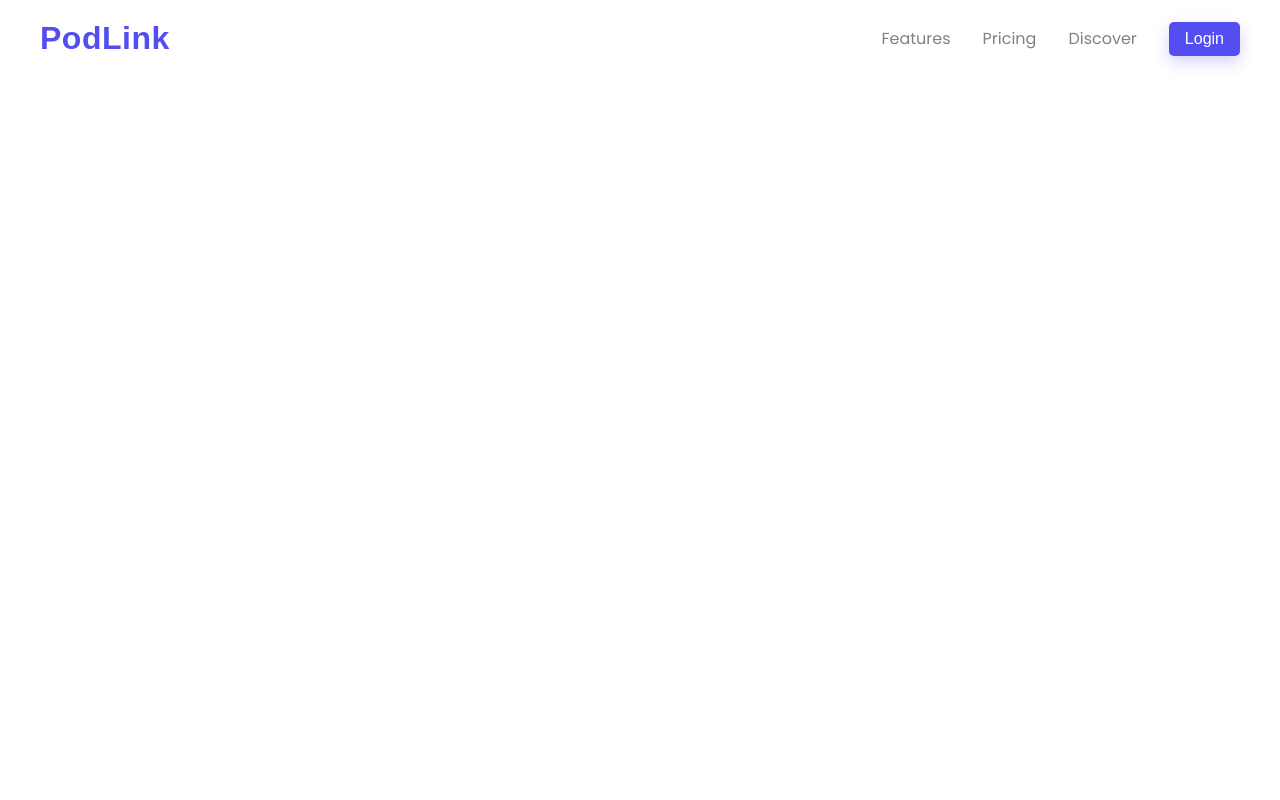
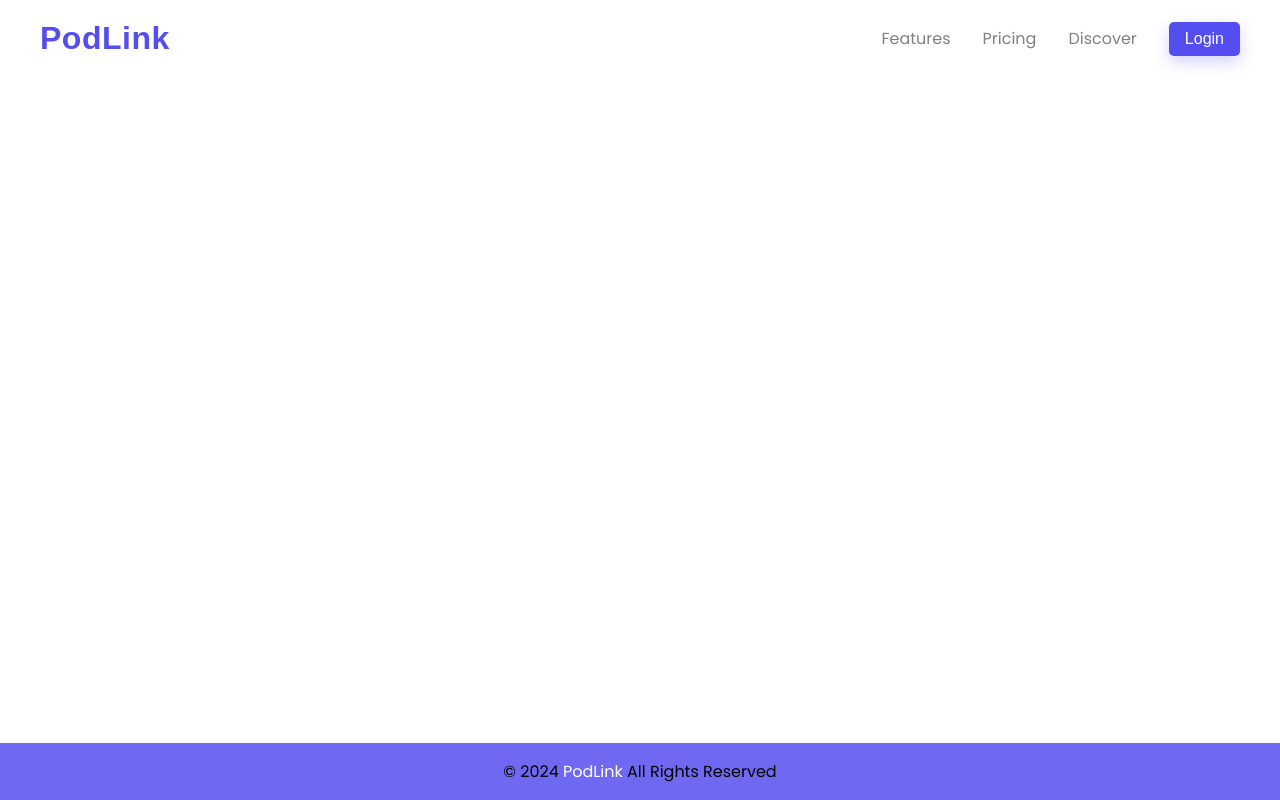
Before and after one commit to awaisyasin/PodLink-demo, a Django app: page / in a window 1280 px wide. Run offline with Django 4.2, Linux system fonts and the light colour scheme; some web fonts are replaced.

Commit message:
Add footer

```diff
--- a/static/css/base.css
+++ b/static/css/base.css
@@ -21,5 +21,14 @@ body {
     margin: 0;
     padding: 0;
     font-family: var(--secondary-font);
-    font-weight: 400;
+    display: flex;
+    flex-direction: column;
+    min-height: 100vh;
 }
+
+main {
+    flex: 1 0 auto;
+    display: flex;
+    align-items: center;
+    justify-content: center;
+}
--- a/static/css/buttons.css
+++ b/static/css/buttons.css
@@ -2,10 +2,17 @@
     padding: 8px 16px;
     border: none;
     cursor: pointer;
-    color: #fff;
     font-weight: 400;
-    background-color: var(--primary-color);
     font-size: 1rem;
     border-radius: 5px;
+}
+
+.btn-primary {
+    color: #fff;
+    background-color: var(--primary-color);
     box-shadow: 0 6px 15px 0 rgba(111, 105, 242, 0.3);
 }
+
+.btn-primary:active {
+    box-shadow: none;
+}
--- a/static/css/footer.css
+++ b/static/css/footer.css
@@ -0,0 +1,13 @@
+footer {
+    background-color: var(--accent-color);
+    display: flex;
+    justify-content: center;
+    align-items: center;
+    margin-top: auto;
+    flex: 0 0 auto;
+}
+
+footer a {
+    text-decoration: none;
+    color: #fff;
+}
--- a/templates/footer.html
+++ b/templates/footer.html
@@ -0,0 +1,7 @@
+{% load static %}
+
+<link rel="stylesheet" href="{% static 'css/footer.css' %}">
+
+<footer>
+    <p>&copy; 2024 <a href='#'>PodLink</a> All Rights Reserved</p>
+</footer>
```
